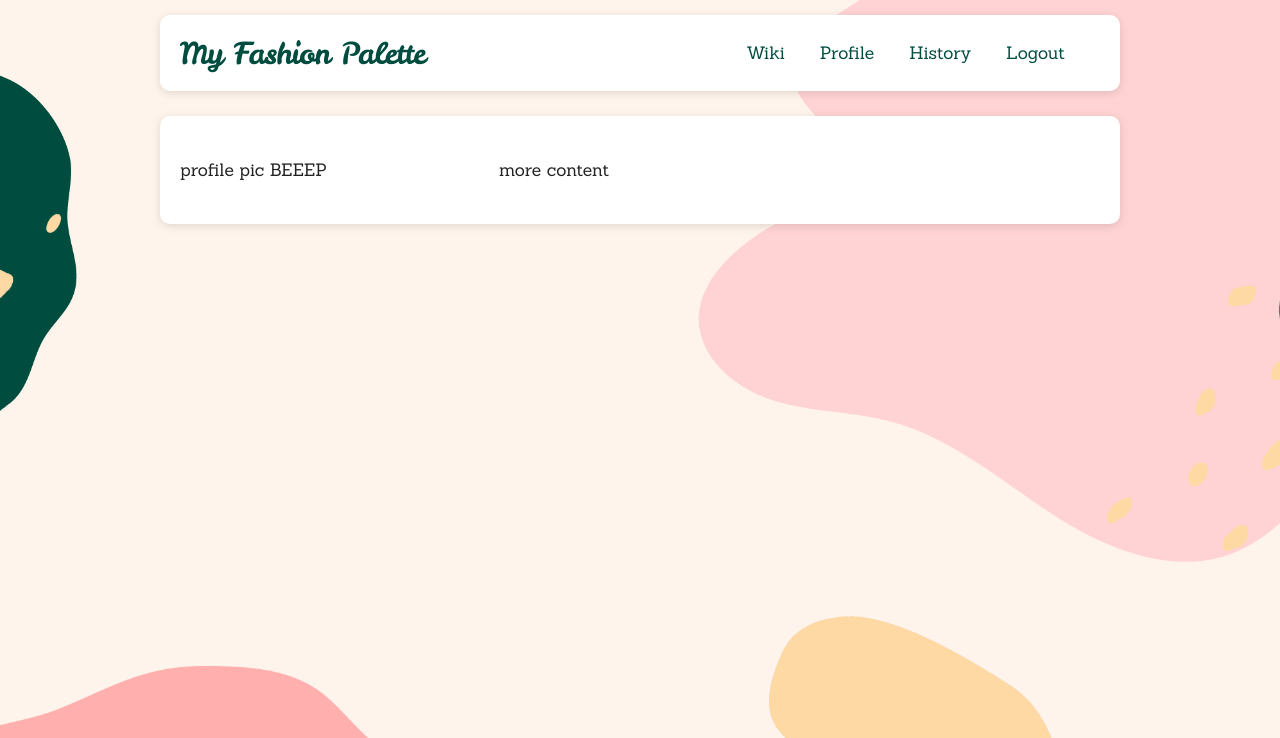
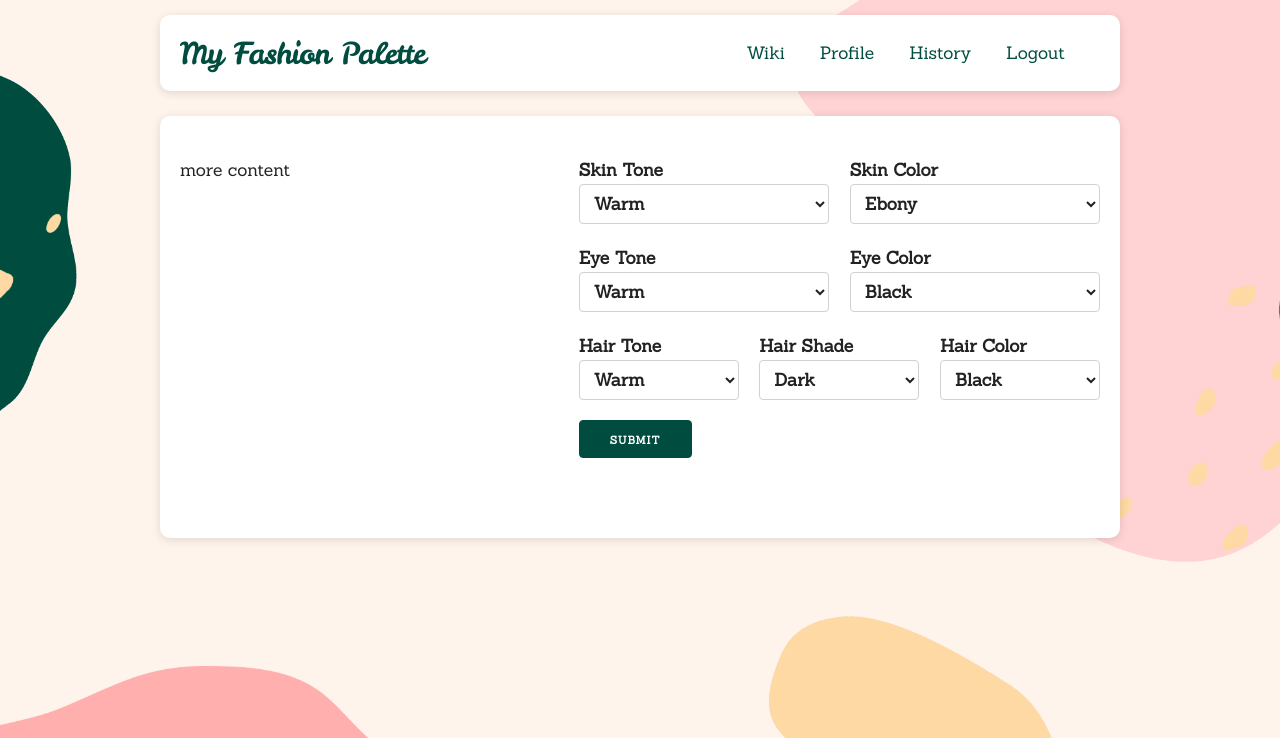
Before and after one commit to d-chell/fashionpalette, a Flask app: page /profile in a window 1280 px wide. Shown: the top 738 px of the page. Run offline with Flask 2, Linux system fonts and the light colour scheme; a user stored in the database is signed in.

Commit message:
Create profile input form and begin calculations for determining user palette

```diff
--- a/templates/history.html
+++ b/templates/history.html
@@ -6,10 +6,10 @@
       <input class="u-full-width formsizing" required name="date" type="date"/>
     </div>
     <div class="two columns">
-      <input class="u-full-width formsizing" required name="color" type="color" placeholder="color"/>
+      <input class="u-full-width formsizing" required name="color" type="color"/>
     </div>
     <div class="two columns">
-      <select class="u-full-width formsizing" required name="opinion" placeholder="opinion">
+      <select class="u-full-width formsizing" required name="opinion">
         <option value="10">perfect</option>
         <option value="9">excellent</option>
         <option value="8">great</option>
--- a/templates/myprofile.html
+++ b/templates/myprofile.html
@@ -1,11 +1,97 @@
 {% extends 'base.html' %}
 {% block content %}
 <div class="row">
-  <div class="four columns">
-    profile pic BEEEP
-  </div>
-  <div class="eight columns">
+  <div class="five columns">
     more content
   </div>
-</div>
+<div class="seven columns">
+<form method="POST">
+<div class="row">
+    <div class="six columns">
+      <label> Skin Tone
+        <select class="u-full-width formsizing" required name="skinwarmth">
+          <option value="3">Warm</option>
+          <option value="2">Neutral</option>
+          <option value="1">Cool</option>
+        </select>
+      </label>
+    </div>
+    <div class="six columns">
+      <label> Skin Color
+        <select class="u-full-width formsizing" required name="skintone">
+          <option value="5">Ebony</option>
+          <option value="4">Mocha</option>
+          <option value="3">Caramel</option>
+          <option value="2">Beige</option>
+          <option value="1">Ivory</option>
+        </select>
+      </label>
+    </div>
+  </div>
+  <div class="row">
+    <div class="six columns">
+      <label> Eye Tone
+        <select class="u-full-width formsizing" required name="skinwarmth">
+          <option value="3">Warm</option>
+          <option value="2">Neutral</option>
+          <option value="1">Cool</option>
+        </select>
+      </label>
+    </div>
+    <div class="six columns">
+      <label> Eye Color
+        <select class="u-full-width formsizing" required name="eyecolor">
+          <option value="6">Black</option>
+          <option value="5">Brown</option>
+          <option value="4">Hazel</option>
+          <option value="3">Green</option>
+          <option value="2">Blue</option>
+          <option value="1">Grey</option>
+        </select>
+      </label>
+    </div>
+  </div>
+  <div class="row">
+    <div class="four columns">
+      <label> Hair Tone
+        <select class="u-full-width formsizing" required name="skinwarmth">
+          <option value="3">Warm</option>
+          <option value="2">Neutral</option>
+          <option value="1">Cool</option>
+        </select>
+      </label>
+    </div>
+    <div class="four columns">
+      <label> Hair Shade
+        <select class="u-full-width formsizing" required name="skinwarmth">
+          <option value="3">Dark</option>
+          <option value="2">Medium</option>
+          <option value="1">Light</option>
+        </select>
+      </label>
+    </div>
+    <div class="four columns">
+      <label>Hair Color
+        <select class="u-full-width formsizing" required name="haircolor">
+          <option value="8">Black</option>
+          <option value="7">Brown</option>
+          <option value="6">Red</option>
+          <option value="5">Blonde</option>
+          <option value="5">Green</option>
+          <option value="5">Blue</option>
+          <option value="5">Purple</option>
+          <option value="4">Pink</option>
+          <option value="3">Yellow</option>
+          <option value="2">Rainbow</option>
+          <option value="1">White</option>
+        </select>
+      </label>
+    </div>
+  </div>
+  <div class="row">
+    <div class="two columns">
+      <input class="button-primary" type="submit" value="Submit">
+    </div>
+  </div>
+</form>
 {% endblock %}
```
Also changed, not shown: color.py (added, +29 -0 lines), README.md.
